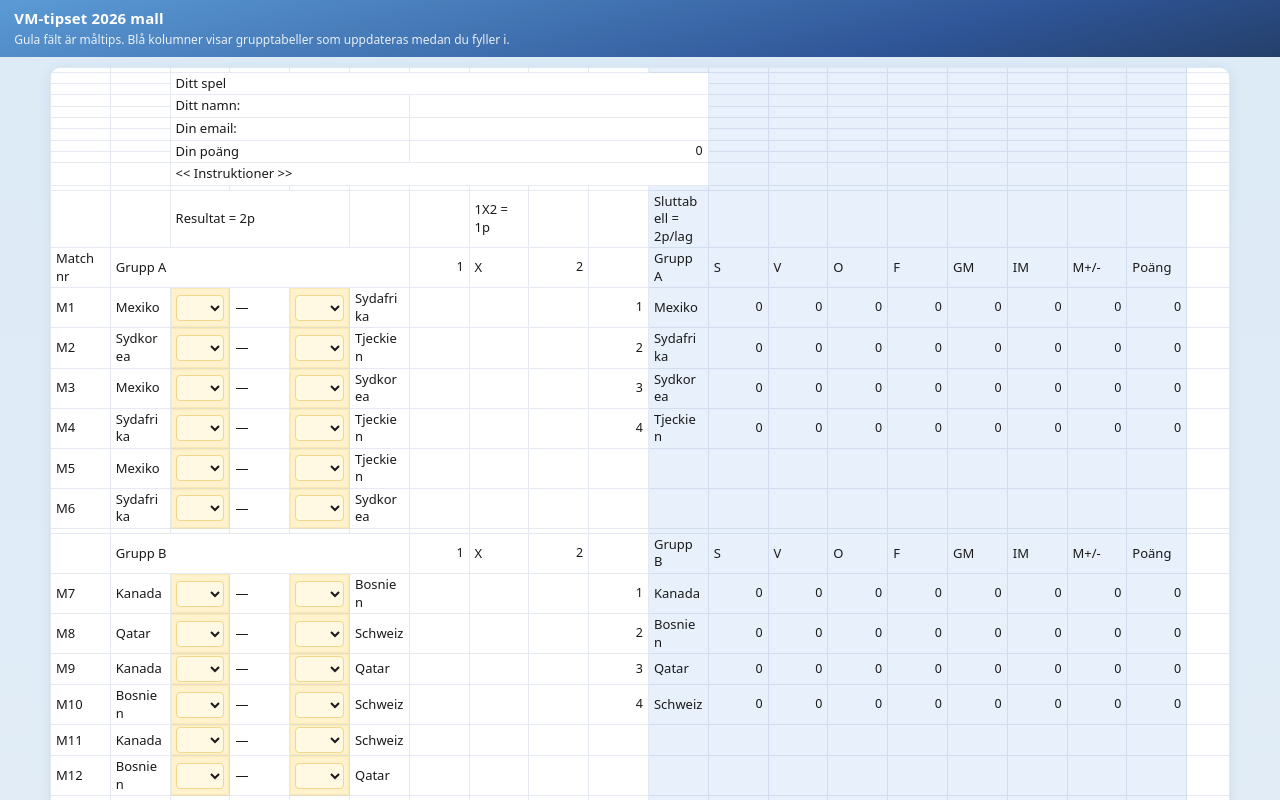
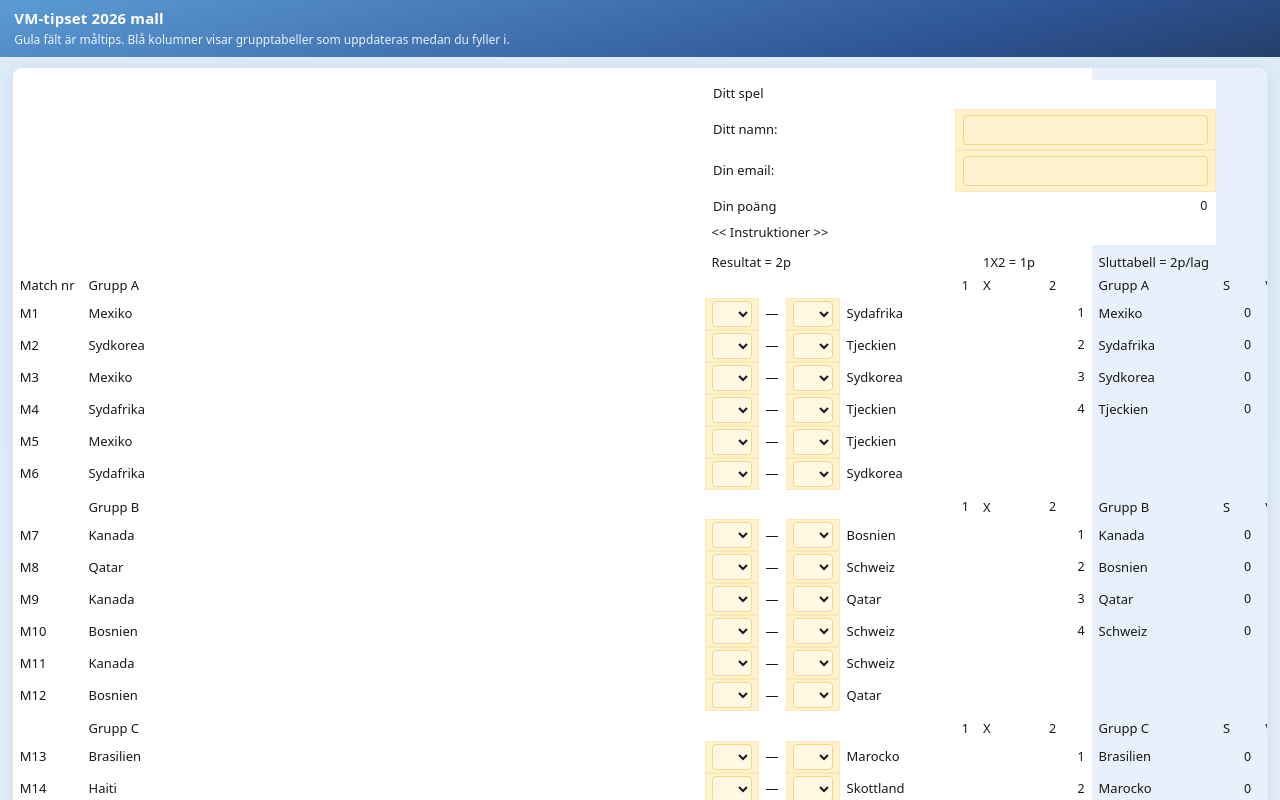
Before and after one commit to estomagordo/vmtipset, a React (Vite) app in the folder frontend/: page / in a window 1280 px wide. Shown: the top 800 px of the page. Built offline with nearby package versions, Linux system fonts and the light colour scheme.

Commit message:
layout much better

```diff
--- a/frontend/src/components/SpreadsheetView.tsx
+++ b/frontend/src/components/SpreadsheetView.tsx
@@ -15,6 +15,7 @@ import {
 } from '../lib/scoreCells';
 import { lettersToColIndex } from '../lib/excelAddress';
 import { translateWorkbookString } from '../i18n/workbookStrings';
+import { isMetaFreeTextCell } from '../lib/metaTextFields';
 
 export type SpreadsheetViewProps = {
   title: string;
@@ -28,15 +29,50 @@ export type SpreadsheetViewProps = {
 const STANDINGS_COL_START = lettersToColIndex('K');
 const STANDINGS_COL_END = lettersToColIndex('S');
 
+function normalizeCellAddress(address: string): string {
+  return address.trim().toUpperCase().replace(/\$/g, '');
+}
+
 type CellBodyProps = {
+  address: string;
   entry?: WorkbookCell;
   scoreDrafts: Record<string, string>;
+  metaDrafts: Record<string, string>;
+  onMetaDraft: (normalizedAddress: string, value: string) => void;
   onScoreDraft: (address: string, value: string) => void;
   standingTables: Map<string, StandingRow[] | null>;
 };
 
-function CellBody({ entry, scoreDrafts, onScoreDraft, standingTables }: CellBodyProps) {
+function CellBody({
+  address,
+  entry,
+  scoreDrafts,
+  metaDrafts,
+  onMetaDraft,
+  onScoreDraft,
+  standingTables,
+}: CellBodyProps) {
   const { t, i18n } = useTranslation('app');
+  const key = normalizeCellAddress(address);
+
+  if (isMetaFreeTextCell(key)) {
+    const fromDraft = Object.prototype.hasOwnProperty.call(metaDrafts, key);
+    const initial =
+      entry?.value != null && entry.value !== '' ? String(entry.value) : '';
+    const value = fromDraft ? metaDrafts[key] : initial;
+    const aria = key === 'G4' ? t('aria.playerName') : t('aria.playerEmail');
+    return (
+      <input
+        type={key === 'G6' ? 'email' : 'text'}
+        name={key === 'G4' ? 'playerName' : 'playerEmail'}
+        className="tipset-text-input"
+        value={value}
+        onChange={(e) => onMetaDraft(key, e.target.value)}
+        aria-label={aria}
+        autoComplete={key === 'G6' ? 'email' : 'name'}
+      />
+    );
+  }
 
   if (!entry) return null;
 
@@ -139,8 +175,14 @@ function CellBody({ entry, scoreDrafts, onScoreDraft, standingTables }: CellBody
 export function SpreadsheetView({ title, grid, rowCount, colCount, cellByAddress }: SpreadsheetViewProps) {
   const { t } = useTranslation('app');
   const [scoreDrafts, setScoreDrafts] = useState<Record<string, string>>({});
+  const [metaDrafts, setMetaDrafts] = useState<Record<string, string>>({});
+
   const onScoreDraft = useCallback((address: string, value: string) => {
     setScoreDrafts((d) => ({ ...d, [address]: value }));
+  }, []);
+
+  const onMetaDraft = useCallback((normalizedAddress: string, value: string) => {
+    setMetaDrafts((d) => ({ ...d, [normalizedAddress]: value }));
   }, []);
 
   const standingTables = useMemo(
@@ -165,12 +207,21 @@ export function SpreadsheetView({ title, grid, rowCount, colCount, cellByAddress
             aria-colcount={colCount}
           >
             <tbody>
-              {grid.map((row, rowIndex) => (
-                <tr key={rowIndex} aria-rowindex={rowIndex + 1}>
+              {grid.map((row, rowIndex) => {
+                const excelRow = rowIndex + 1;
+                const isMetaBlockRow = excelRow < 10;
+                return (
+                  <tr
+                    key={rowIndex}
+                    aria-rowindex={excelRow}
+                    className={isMetaBlockRow ? 'tipset-row--meta' : undefined}
+                  >
                     {row.map((cell: GridCell, columnIndex) => {
                       if (cell.kind === 'skip') return null;
                       const entry = cell.entry;
                       const gridCol = columnIndex + 1;
+                      const addrNorm = normalizeCellAddress(cell.address);
+                      const isMetaTextField = isMetaFreeTextCell(addrNorm);
                       const isStandingsColumn =
                         gridCol >= STANDINGS_COL_START && gridCol <= STANDINGS_COL_END;
                       const hasListValidation = entry?.validation?.type === 'list';
@@ -181,7 +232,7 @@ export function SpreadsheetView({ title, grid, rowCount, colCount, cellByAddress
                           ? 'tipset-align-right'
                           : 'tipset-align-left',
                         isStandingsColumn ? 'tipset-cell--standings' : '',
-                      hasListValidation ? 'tipset-cell--input' : '',
+                        hasListValidation || isMetaTextField ? 'tipset-cell--input' : '',
                       ]
                         .filter(Boolean)
                         .join(' ');
@@ -195,8 +246,11 @@ export function SpreadsheetView({ title, grid, rowCount, colCount, cellByAddress
                           aria-colindex={gridCol}
                         >
                           <CellBody
+                            address={cell.address}
                             entry={entry}
                             scoreDrafts={scoreDrafts}
+                            metaDrafts={metaDrafts}
+                            onMetaDraft={onMetaDraft}
                             onScoreDraft={onScoreDraft}
                             standingTables={standingTables}
                           />
@@ -204,7 +258,8 @@ export function SpreadsheetView({ title, grid, rowCount, colCount, cellByAddress
                       );
                     })}
                   </tr>
-              ))}
+                );
+              })}
             </tbody>
           </table>
         </div>
--- a/frontend/src/i18n/locales/en/app.json
+++ b/frontend/src/i18n/locales/en/app.json
@@ -17,6 +17,8 @@
   },
   "aria": {
     "dropdownCell": "Cell {{address}}",
-    "scorePicker": "Predicted goals for match, cell {{address}}"
+    "scorePicker": "Predicted goals for match, cell {{address}}",
+    "playerName": "Your name",
+    "playerEmail": "Your email address"
   }
 }
--- a/frontend/src/i18n/locales/sv/app.json
+++ b/frontend/src/i18n/locales/sv/app.json
@@ -17,6 +17,8 @@
   },
   "aria": {
     "dropdownCell": "Cell {{address}}",
-    "scorePicker": "Tipsmål, cell {{address}}"
+    "scorePicker": "Tipsmål, cell {{address}}",
+    "playerName": "Ditt namn",
+    "playerEmail": "Din e-postadress"
   }
 }
--- a/frontend/src/index.css
+++ b/frontend/src/index.css
@@ -9,7 +9,6 @@
   --tipset-blue-row: #e8f0fb;
   --tipset-page-bg: linear-gradient(180deg, #ddebf7 0%, #e8eef6 40%, #edf2f8 100%);
   --tipset-surface: #ffffff;
-  --tipset-grid-line: rgba(47, 85, 151, 0.12);
   --tipset-text: #1a1a1a;
   --tipset-text-muted: #4a5568;
   --tipset-focus: #2f5597;
@@ -93,39 +92,41 @@ body {
 }
 
 .tipset-table-wrap {
-  max-width: min(100%, 1180px);
+  width: 100%;
+  max-width: min(100%, 1680px);
   margin: 0 auto;
   background: var(--tipset-surface);
   border-radius: 10px;
   box-shadow: 0 2px 12px rgba(47, 85, 151, 0.1);
   border: 1px solid rgba(47, 85, 151, 0.14);
-  overflow: auto;
+  overflow-x: auto;
 }
 
 .tipset-table {
   border-collapse: separate;
   border-spacing: 0;
-  table-layout: fixed;
-  width: 100%;
+  table-layout: auto;
+  width: auto;
   background: var(--tipset-surface);
   margin: 0;
 }
 
 .tipset-cell {
-  border-right: 1px solid var(--tipset-grid-line);
-  border-bottom: 1px solid var(--tipset-grid-line);
-  padding: 2px 5px;
-  min-height: 1.5rem;
-  min-width: 3.25rem;
-  width: 4.6rem;
+  border: none;
+  padding: 3px 7px;
+  min-width: 0;
   vertical-align: middle;
-  overflow: hidden;
-  word-break: break-word;
+  overflow: visible;
   background: var(--tipset-surface);
 }
 
-.tipset-cell:last-child {
-  border-right: none;
+.tipset-row--meta .tipset-cell {
+  padding: 0.45rem 0.65rem;
+  vertical-align: middle;
+}
+
+.tipset-row--meta .tipset-cell.tipset-align-left {
+  text-align: left;
 }
 
 .tipset-cell--standings {
@@ -152,7 +153,7 @@ body {
 .tipset-cell-text,
 .tipset-cell-num {
   display: block;
-  white-space: pre-wrap;
+  white-space: nowrap;
 }
 
 .tipset-cell-num {
@@ -160,12 +161,31 @@ body {
   font-size: 12.5px;
 }
 
+.tipset-text-input {
+  display: block;
+  width: 100%;
+  min-width: 14rem;
+  margin: 0;
+  padding: 0.4rem 0.55rem;
+  border: 1px solid var(--tipset-input-border);
+  border-radius: 4px;
+  background: var(--tipset-input-bg);
+  font: inherit;
+  color: inherit;
+}
+
+.tipset-text-input:focus {
+  outline: 2px solid var(--tipset-focus);
+  outline-offset: 1px;
+}
+
 .tipset-select {
   display: block;
-  width: 100%;
+  width: max-content;
+  min-width: 2.75rem;
   max-width: 100%;
   margin: 0;
-  padding: 2px 4px;
+  padding: 2px 5px;
   border: 1px solid var(--tipset-input-border);
   border-radius: 4px;
   background: var(--tipset-input-bg);
@@ -173,6 +193,7 @@ body {
   color: inherit;
   cursor: pointer;
   min-height: 1.35rem;
+  white-space: nowrap;
 }
 
 .tipset-select:focus {
--- /dev/null
+++ b/frontend/src/lib/metaTextFields.ts
@@ -0,0 +1,6 @@
+/** Mall sheet anchors for free-text fields (merged G4:K5, G6:K7 in VM-tipset 2026). */
+export const META_FREE_TEXT_CELLS = new Set(['G4', 'G6']);
+
+export function isMetaFreeTextCell(address: string): boolean {
+  return META_FREE_TEXT_CELLS.has(address.trim().toUpperCase().replace(/\$/g, ''));
+}
```
Lines whose indentation alone changed are shown as unchanged.
